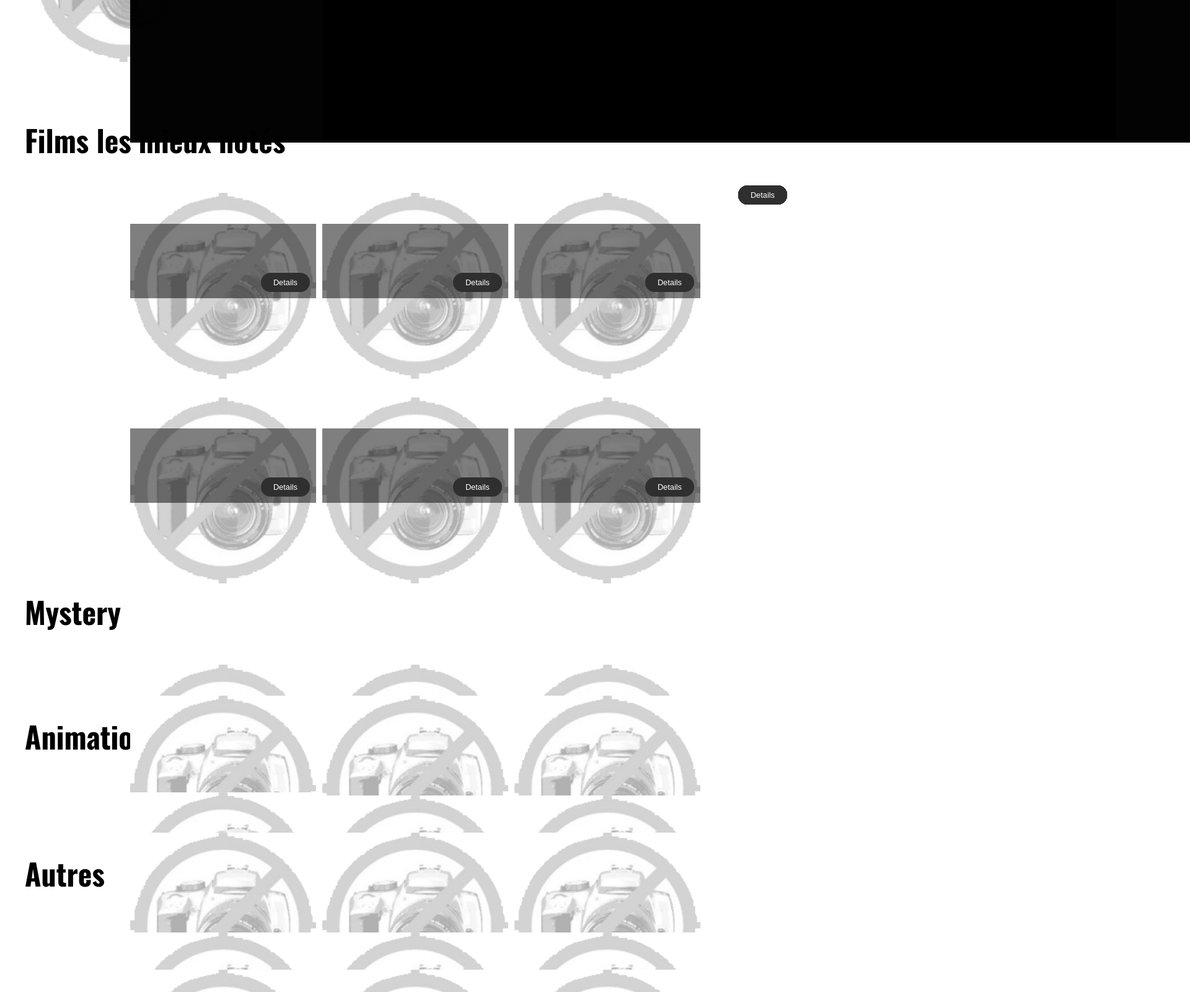
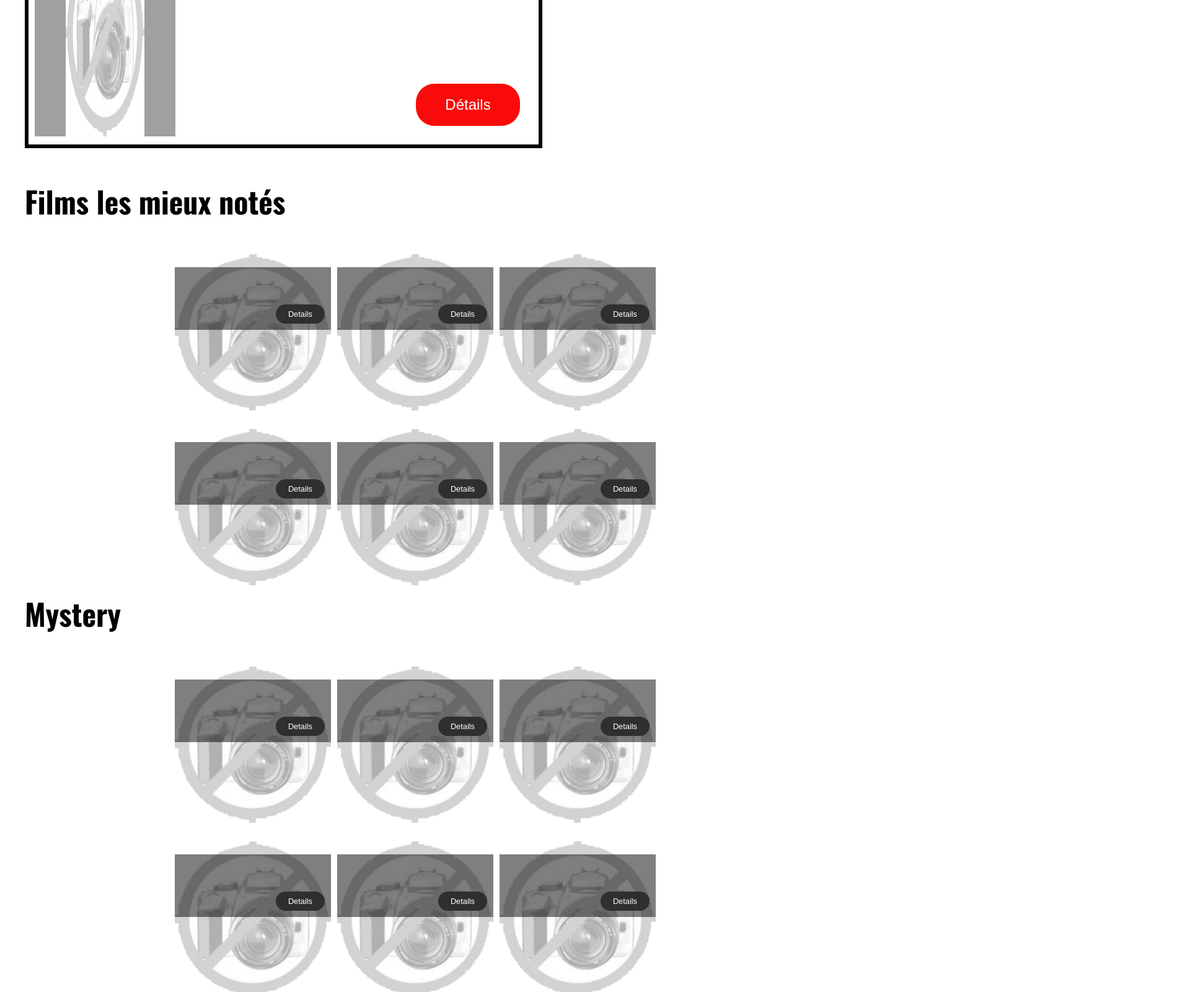
Before and after one commit to Pheonyxior/PERNET_Victor_Python_Projet6, a plain HTML site: page index.html in a window 1280 px wide. Shown: the part 460-2060 px from the top of the page at 62% size, 1920 px wide, since content can reach past the window. Drawn offline with nearby package versions, Linux system fonts and the light colour scheme; no server answers.

Commit message:
best movie style

```diff
--- a/index.html
+++ b/index.html
@@ -21,15 +21,19 @@
                     class="bar-title">Vidéos à la demande
                 </div>
             </div>
-
+            <p></p>
             <h1>Meilleur film</h1>
-            <div class="thumbn-container">
-                <h1 id="ratedTitle0"></h1>
+            <p></p>
+            <div class="best-container">
                 <img
-                    class="thumbn"
+                    class="best-thumbn"
                     src="pictures/nophoto.jpg"
                     id="ratedImg0" />
+                <div>
+                    <h1 id="ratedTitle0"></h1>
                     <h3 id="ratedDesc0"></h3>
+                </div>
+                <button class="best-btn">Détails</button>
             </div>
             <p></p>
 
@@ -133,74 +137,71 @@
                 type="button" id="ratedBtn" class="myBtn" onclick="toggleVisibility('--rated_visibility', 'ratedBtn')">Voir plus
             </button>
 
+
             <h1>Mystery</h1>
             <div class="grid-container">
                 <!-- first movie -->
-                <div id="myst1">
-                    <!-- <h1 id="mystTitle1"></h1> -->
+                <div id="myst1" class="thumbn-container">
                     <img
                         class="thumbn"
                         src="pictures/nophoto.jpg"
                         id="mystImg1">
                     <div class="overlay-rect">
-
                         <h3
                             id="mystTitle1"
                             class="overlay-text">
                         </h3>
-                    </div>
                         <button class="overlay-btn">Details</button>
                     </div>
+
+                </div>
                 <!-- second movie -->
-                <div id="myst2">
-                    <!-- <h1 id="mystTitle2"></h1> -->
+                <div id="myst2" class="thumbn-container">
                     <img
                         class="thumbn"
                         src="pictures/nophoto.jpg"
                         id="mystImg2">
                     <div class="overlay-rect">
-
                         <h3
                             id="mystTitle2"
                             class="overlay-text">
                         </h3>
-                    </div>
                         <button class="overlay-btn">Details</button>
                     </div>
+                </div>
                 <!-- third movie -->
-                <div id="myst3" class="myst_tgl">
+                <div id="myst3" class="thumbn-container myst_tgl">
                     <!-- <h1 id="mystTitle3"></h1> -->
                     <img
                         class="thumbn"
                         src="pictures/nophoto.jpg"
                         id="mystImg3">
                     <div class="overlay-rect">
-
                             <h3
                             id="mystTitle3"
                             class="overlay-text">
                             </h3>
-                    </div>
                         <button class="overlay-btn">Details</button>
                     </div>
+
+                </div>
                 <!-- fourth movie -->
-                <div id="myst4" class="myst_tgl">
+                <div id="myst4" class="thumbn-container myst_tgl">
                     <!-- <h1 id="mystTitle4"></h1> -->
                     <img
                         class="thumbn"
                         src="pictures/nophoto.jpg"
                         id="mystImg4">
                     <div class="overlay-rect">
-
                         <h3
                             id="mystTitle4"
                             class="overlay-text">
                         </h3>
-                    </div>
                         <button class="overlay-btn">Details</button>
                     </div>
+                </div>
                 <!-- fifth movie -->
-                <div id="myst5" class="myst_tgl">
+                <div id="myst5" class="thumbn-container myst_tgl1">
                     <!-- <h1 id="mystTitle5"></h1> -->
                     <img
                         class="thumbn"
@@ -212,24 +213,23 @@
                         id="mystTitle5"
                         class="overlay-text">
                     </h3>
-                    </div>
                     <button class="overlay-btn">Details</button>
                 </div>
+                </div>
                 <!-- sixth movie -->
-                <div id="myst6" class="myst_tgl">
+                <div id="myst6" class="thumbn-container myst_tgl1">
                     <!-- <h1 id="mystTitle6"></h1> -->
                     <img
                         class="thumbn"
                         src="pictures/nophoto.jpg"
                         id="mystImg6">
                     <div class="overlay-rect">
-
                         <h3
                                 id="mystTitle6"
                                 class="overlay-text">
                             </h3>
+                            <button class="overlay-btn">Details</button>
                     </div>
-                        <button class="overlay-btn">Details</button>
                 </div>
             </div>
 
@@ -241,72 +241,68 @@
             <h1>Animation</h1>
             <div class="grid-container">
                 <!-- first movie -->
-                <div id="anim1">
-                    <!-- <h1 id="animTitle1"></h1> -->
+                <div id="anim1" class="thumbn-container">
                     <img
                         class="thumbn"
                         src="pictures/nophoto.jpg"
                         id="animImg1">
                     <div class="overlay-rect">
-
                         <h3
                             id="animTitle1"
                             class="overlay-text">
                         </h3>
-                    </div>
                         <button class="overlay-btn">Details</button>
                     </div>
+
+                </div>
                 <!-- second movie -->
-                <div id="anim2">
-                    <h1 id="animTitle2"></h1>
+                <div id="anim2" class="thumbn-container">
                     <img
                         class="thumbn"
                         src="pictures/nophoto.jpg"
                         id="animImg2">
                     <div class="overlay-rect">
-
                         <h3
-                            id="ratedTitle2"
+                            id="animTitle2"
                             class="overlay-text">
                         </h3>
-                    </div>
                         <button class="overlay-btn">Details</button>
                     </div>
+                </div>
                 <!-- third movie -->
-                <div id="anim3" class="anim_tgl">
-                    <h1 id="animTitle3"></h1>
+                <div id="anim3" class="thumbn-container anim_tgl">
+                    <!-- <h1 id="animTitle3"></h1> -->
                     <img
                         class="thumbn"
                         src="pictures/nophoto.jpg"
                         id="animImg3">
                     <div class="overlay-rect">
-
                             <h3
-                            id="ratedTitle2"
+                            id="animTitle3"
                             class="overlay-text">
                             </h3>
-                    </div>
                         <button class="overlay-btn">Details</button>
                     </div>
+
+                </div>
                 <!-- fourth movie -->
-                <div id="anim4" class="anim_tgl">
-                    <h1 id="animTitle4"></h1>
+                <div id="anim4" class="thumbn-container anim_tgl">
+                    <!-- <h1 id="animTitle4"></h1> -->
                     <img
                         class="thumbn"
                         src="pictures/nophoto.jpg"
                         id="animImg4">
                     <div class="overlay-rect">
-
                         <h3
-                            id="ratedTitle2"
+                            id="animTitle4"
                             class="overlay-text">
                         </h3>
-                    </div>
                         <button class="overlay-btn">Details</button>
                     </div>
+                </div>
                 <!-- fifth movie -->
-                <div id="anim5" class="anim_tgl">
-                    <h1 id="animTitle5"></h1>
+                <div id="anim5" class="thumbn-container anim_tgl1">
+                    <!-- <h1 id="animTitle5"></h1> -->
                     <img
                         class="thumbn"
                         src="pictures/nophoto.jpg"
@@ -314,27 +310,26 @@
                     <div class="overlay-rect">
 
                         <h3
-                            id="ratedTitle2"
+                        id="animTitle5"
                         class="overlay-text">
                     </h3>
-                    </div>
                     <button class="overlay-btn">Details</button>
                 </div>
+                </div>
                 <!-- sixth movie -->
-                <div id="anim6" class="anim_tgl">
-                    <h1 id="animTitle6"></h1>
+                <div id="anim6" class="thumbn-container anim_tgl1">
+                    <!-- <h1 id="animTitle6"></h1> -->
                     <img
                         class="thumbn"
                         src="pictures/nophoto.jpg"
                         id="animImg6">
                     <div class="overlay-rect">
-
                         <h3
-                            id="ratedTitle2"
+                                id="animTitle6"
                                 class="overlay-text">
                             </h3>
+                            <button class="overlay-btn">Details</button>
                     </div>
-                        <button class="overlay-btn">Details</button>
                 </div>
             </div>
 
@@ -342,75 +337,72 @@
                 type="button" id="animBtn" class="myBtn" onclick="toggleVisibility('--anim_visibility', 'animBtn')">Voir plus
             </button>
 
+
             <h1>Autres</h1>
             <div class="grid-container">
                 <!-- first movie -->
-                <div id="other1">
-                    <h1 id="otherTitle1"></h1>
+                <div id="other1" class="thumbn-container">
                     <img
                         class="thumbn"
                         src="pictures/nophoto.jpg"
                         id="otherImg1">
                     <div class="overlay-rect">
-
                         <h3
-                            id="ratedTitle2"
+                            id="otherTitle1"
                             class="overlay-text">
                         </h3>
-                    </div>
                         <button class="overlay-btn">Details</button>
                     </div>
+
+                </div>
                 <!-- second movie -->
-                <div id="other2">
-                    <h1 id="otherTitle2"></h1>
+                <div id="other2" class="thumbn-container">
                     <img
                         class="thumbn"
                         src="pictures/nophoto.jpg"
                         id="otherImg2">
                     <div class="overlay-rect">
-
                         <h3
-                            id="ratedTitle2"
+                            id="otherTitle2"
                             class="overlay-text">
                         </h3>
-                    </div>
                         <button class="overlay-btn">Details</button>
                     </div>
+                </div>
                 <!-- third movie -->
-                <div id="other3" class="other_tgl">
-                    <h1 id="otherTitle3"></h1>
+                <div id="other3" class="thumbn-container other_tgl">
+                    <!-- <h1 id="otherTitle3"></h1> -->
                     <img
                         class="thumbn"
                         src="pictures/nophoto.jpg"
                         id="otherImg3">
                     <div class="overlay-rect">
-
                             <h3
-                            id="ratedTitle2"
+                            id="otherTitle3"
                             class="overlay-text">
                             </h3>
-                    </div>
                         <button class="overlay-btn">Details</button>
                     </div>
+
+                </div>
                 <!-- fourth movie -->
-                <div id="other4" class="other_tgl">
-                    <h1 id="otherTitle4"></h1>
+                <div id="other4" class="thumbn-container other_tgl">
+                    <!-- <h1 id="otherTitle4"></h1> -->
                     <img
                         class="thumbn"
                         src="pictures/nophoto.jpg"
                         id="otherImg4">
                     <div class="overlay-rect">
-
                         <h3
-                            id="ratedTitle2"
+                            id="otherTitle4"
                             class="overlay-text">
                         </h3>
-                    </div>
                         <button class="overlay-btn">Details</button>
                     </div>
+                </div>
                 <!-- fifth movie -->
-                <div id="other5" class="other_tgl">
-                    <h1 id="otherTitle5"></h1>
+                <div id="other5" class="thumbn-container other_tgl1">
+                    <!-- <h1 id="otherTitle5"></h1> -->
                     <img
                         class="thumbn"
                         src="pictures/nophoto.jpg"
@@ -418,27 +410,26 @@
                     <div class="overlay-rect">
 
                         <h3
-                            id="ratedTitle2"
+                        id="otherTitle5"
                         class="overlay-text">
                     </h3>
-                    </div>
                     <button class="overlay-btn">Details</button>
                 </div>
+                </div>
                 <!-- sixth movie -->
-                <div id="other6" class="other_tgl">
-                    <h1 id="otherTitle6"></h1>
+                <div id="other6" class="thumbn-container other_tgl1">
+                    <!-- <h1 id="otherTitle6"></h1> -->
                     <img
                         class="thumbn"
                         src="pictures/nophoto.jpg"
                         id="otherImg6">
                     <div class="overlay-rect">
-
                         <h3
-                            id="ratedTitle2"
+                                id="otherTitle6"
                                 class="overlay-text">
                             </h3>
+                            <button class="overlay-btn">Details</button>
                     </div>
-                        <button class="overlay-btn">Details</button>
                 </div>
             </div>
 
--- a/style.css
+++ b/style.css
@@ -4,7 +4,7 @@
 @import url('https://fonts.googleapis.com/css2?family=Oswald:wght@200..700&display=swap');
 
 :root{
-    --thmb_width: 300px;
+    --thmb_width: 252px;
     /* --thmb_spacing: 220px; */
     --rated_visibility: none;
     --myst_visibility: none;
@@ -21,6 +21,7 @@
     width: 127px;
     height: 94px;
 }
+
 .bar-title{
     margin-right:auto; font-size: 2em;
 }
@@ -44,8 +45,56 @@ h1 {
 }
 
 p {
-  margin: 100px 0;
+  margin: 50px 0;
   }
+
+
+.best-container {
+    display: flex;
+    /* /flex-direction: row; */
+    /* justify-content: center; */
+    /* align-items: center; */
+
+    position: relative;
+    width: 835px;
+    height: 369px;
+    border: 6px solid #000000;
+}
+
+.best-thumbn {
+    width: 227px;
+    height: 334px;
+}
+
+#ratedTitle0 {
+    /* position: absolute; */
+    left: 0;
+    right: 0;
+    top: 0;
+    bottom: 0;
+}
+
+.best-btn {
+    position: absolute;
+    bottom: 0;
+    right: 0;
+
+    width: 168px;
+    height: 68px;
+
+    background-color: #FA0B0B;
+    border: none;
+    color: white;
+    padding: 8px 20px;
+    text-align: center;
+    text-decoration: none;
+    display: inline-block;
+
+    font-size: 24px;
+    font-weight: 500;
+    margin: 30px 30px;
+    border-radius: 30px;
+}
 
 
 .grid-container > div {
```
Lines whose indentation alone changed are shown as unchanged.
